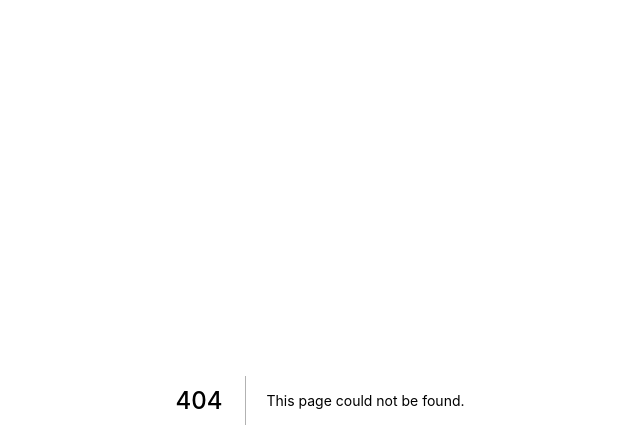
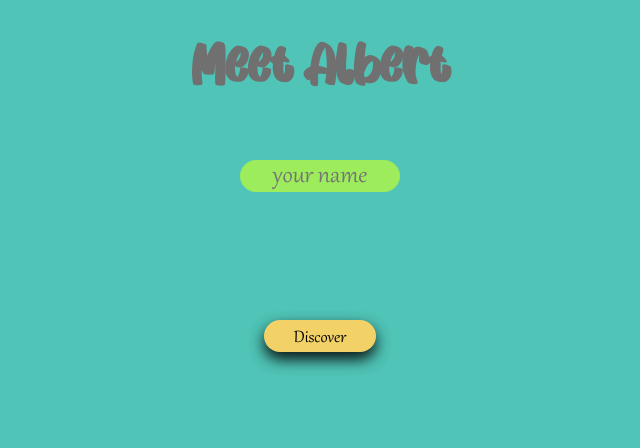
Before and after one commit to mewiemers/meet-albert, a Next.js app: page /login in a window 1280 px wide. Before the commit this address had no page. Shown: the top 448 px of the page, without its empty margins (320-960 px from the left). Built offline with nearby package versions, Linux system fonts and the light colour scheme.

Commit message:
linking between pages

```diff
--- a/components/button/Button.tsx
+++ b/components/button/Button.tsx
@@ -1,18 +1,22 @@
 import styles from "./Button.module.css";
+import Link from "next/link";
 
 export type ButtonProps = {
   primary?: boolean;
   label: string;
+  link: string;
 };
 
-function Button({ primary, label, ...props }: ButtonProps) {
+function Button({ link, primary, label, ...props }: ButtonProps) {
   return (
+    <Link href={link}>
       <button
         className={`${styles.btn} ${primary ? styles.primary : ""}`}
         {...props}
       >
         {label}
       </button>
+    </Link>
   );
 }
 
--- a/components/introscreen/Introscreen.tsx
+++ b/components/introscreen/Introscreen.tsx
@@ -17,7 +17,7 @@ function Introscreen() {
         </p>
 
         <p> So lets meet Albert and discover the continent.</p>
-        <Button label="Traveling" />
+        <Button label="Traveling" link={"/login"} />
       </div>
 
       <img className={styles.img} src="/australia-map.jpg" />
--- a/components/loginscreen/Loginscreen.tsx
+++ b/components/loginscreen/Loginscreen.tsx
@@ -8,7 +8,7 @@ function Logo() {
     <div className={styles.background}>
       <h1 className={styles.headline}>Meet Albert</h1>
       <Input />
-      <Button label="Discover" />
+      <Button label="Discover" link={"/login"} />
     </div>
   );
 }
--- /dev/null
+++ b/pages/login.tsx
@@ -0,0 +1,12 @@
+import React from "react";
+import Loginscreen from "../components/loginscreen/Loginscreen";
+
+function Login() {
+  return (
+    <>
+      <Loginscreen />
+    </>
+  );
+}
+
+export default Login;
```
Also changed, not shown: 1 other file (tests, documents, lock files or other folders). Lines whose indentation alone changed are shown as unchanged.
